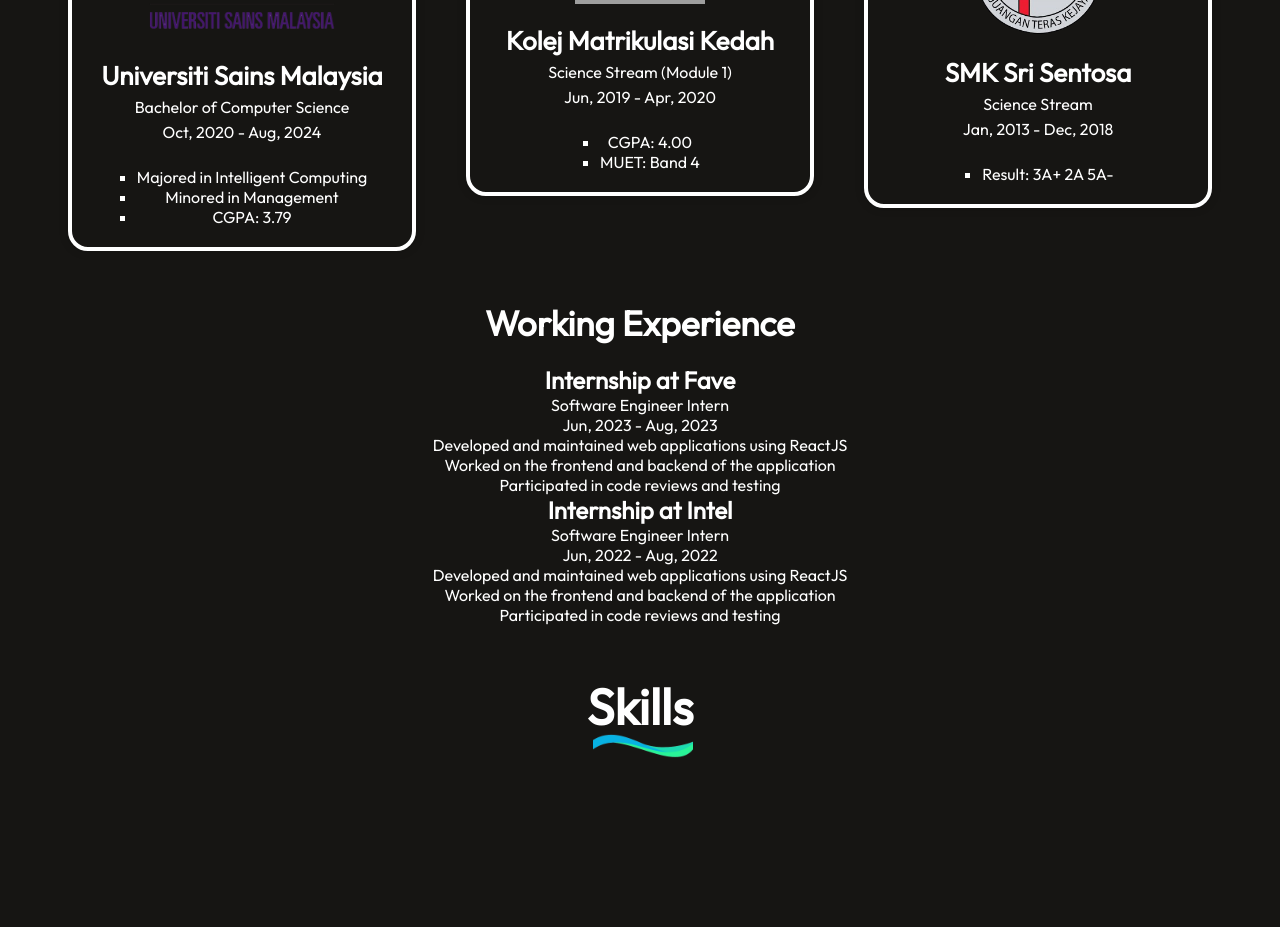
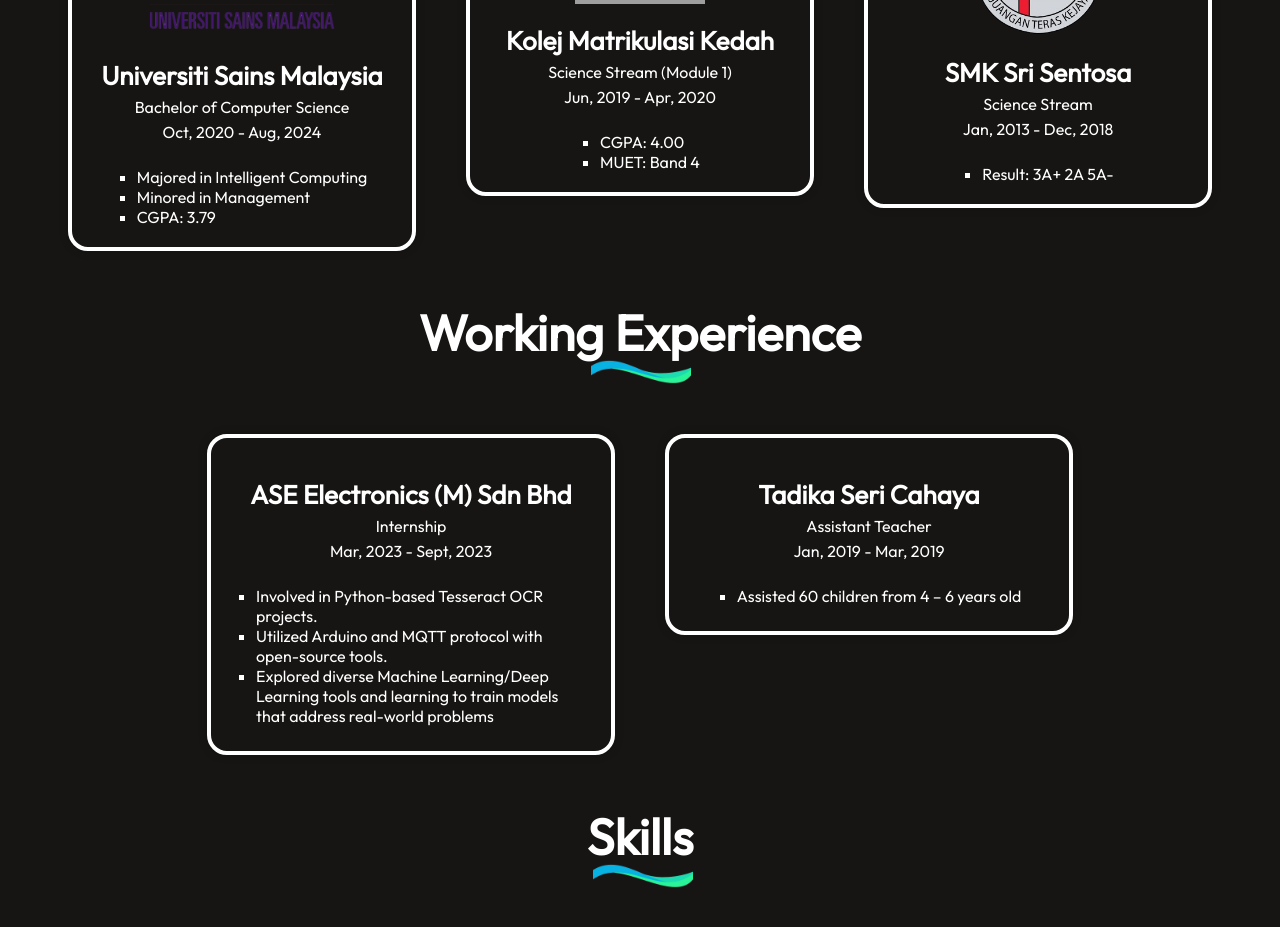
Before and after one commit to JiaaaJiaa/jy-portfolio, a React (Create React App) app: page / in a window 1280 px wide. Shown: the part 1360-2287 px from the top of the page. Before the commit the page ends 2158 px from the top, so only its background shows below. Built offline with nearby package versions, Linux system fonts and the light colour scheme; grey boxes are pictures that could not be loaded; the HTML template or start-up script is replaced by a standard one.

Commit message:
Update Working Feature

```diff
--- a/src/Components/Education/Education.css
+++ b/src/Components/Education/Education.css
@@ -95,6 +95,7 @@
     margin-left: 20px;
     font-size: 16px;
     color : white;
+    text-align: left;
 }
 
 .education-desc li::marker {
--- a/src/Components/Working/Working.css
+++ b/src/Components/Working/Working.css
@@ -1,5 +1,87 @@
-.work h1{
+.work{
+    display: flex;
+    flex-direction: column;
+    justify-content: center;
+    align-items: center;
+    gap: 20px;
+    margin-top: 80px 170px;
+}
+
+.work-title{
+    position:relative
+}
+
+.work-title h1{
     margin-top:50px;
-    margin-bottom:20px;
-    font-size: 35px;
+    padding:0px 30px;
+    font-weight: 600;
+    font-size: 50px;
+    color: white;
 }
+
+.work-title img{
+    position: absolute;
+    width: 100px;
+    bottom:-60px;
+    right:200px;
+    z-index: -1;
+}
+
+.work-content{
+    display: flex;
+    justify-content: center;
+    align-items: flex-start;
+    gap: 50px;
+    margin-top: 50px;
+
+}
+
+.work-item{
+    display: flex;
+    flex-direction: column;
+    justify-content: center;
+    align-items: center;
+    gap: 5px;
+    width: 350px;
+    padding: 25px;
+    border: 4px solid white;
+    border-radius: 20px;
+    box-shadow: 0 0 10px rgba(0,0,0,0.2);
+    /* background: linear-gradient(270deg, #1BD7BB , #08b3e5 100%); */
+}
+
+.work-item:hover{
+    transform: scale(1.05);
+    transition: 0.5s;
+    border: 4px solid beige;
+}
+
+.work-item h2{
+    margin-top: 15px;
+    font-size: 26px;
+    font-weight: 600;
+    color: white;
+}
+
+.work-desc ul{
+    margin-top:20px;
+}
+
+.work-desc li {
+    gap: 5px;
+    list-style-type: square;
+    margin-left: 20px;
+    font-size: 16px;
+    color : white;
+    text-align: left;
+}
+
+.work-desc li::marker {
+    color: white;
+}
+
+.work-item:hover{
+    transform: scale(1.05);
+    transition: 0.5s;
+    border: 4px solid beige;
+}
--- a/src/Components/Working/Working.js
+++ b/src/Components/Working/Working.js
@@ -1,32 +1,35 @@
 import React from 'react';
 import './Working.css';
+import titlebackground from '../../assets/titlebackground.png';
 
 const Working = () => {
     return (
         <div className="work">
-            <h1>Working Experience</h1>
+            <div className="work-title">
+                <h1>Working Experience</h1>
+                <img src={titlebackground} alt="" />
+            </div>
+
             <div className="work-content">
                 <div className="work-item">
-                    <h2>Internship at Fave</h2>
-                    <p>Software Engineer Intern</p>
-                    <p>Jun, 2023 - Aug, 2023</p>
+                    <h2>ASE Electronics (M) Sdn Bhd</h2>
+                    <p>Internship</p>
+                    <p>Mar, 2023 - Sept, 2023 </p>
                     <div className="work-desc">
                         <ul>
-                            <li>Developed and maintained web applications using ReactJS</li>
-                            <li>Worked on the frontend and backend of the application</li>
-                            <li>Participated in code reviews and testing</li>
+                            <li>Involved in Python-based Tesseract OCR projects. </li>
+                            <li>Utilized Arduino and MQTT protocol with open-source tools.</li>
+                            <li>Explored diverse Machine Learning/Deep Learning tools and learning to train models that address real-world problems</li>
                         </ul>
                     </div>
                 </div>
                 <div className="work-item">
-                    <h2>Internship at Intel</h2>
-                    <p>Software Engineer Intern</p>
-                    <p>Jun, 2022 - Aug, 2022</p>
+                    <h2>Tadika Seri Cahaya</h2>
+                    <p>Assistant Teacher</p>
+                    <p>Jan, 2019 - Mar, 2019</p>
                     <div className="work-desc">
                         <ul>
-                            <li>Developed and maintained web applications using ReactJS</li>
-                            <li>Worked on the frontend and backend of the application</li>
-                            <li>Participated in code reviews and testing</li>
+                            <li>Assisted 60 children from 4 – 6 years old</li>
                         </ul>
                     </div>
                 </div>
```
